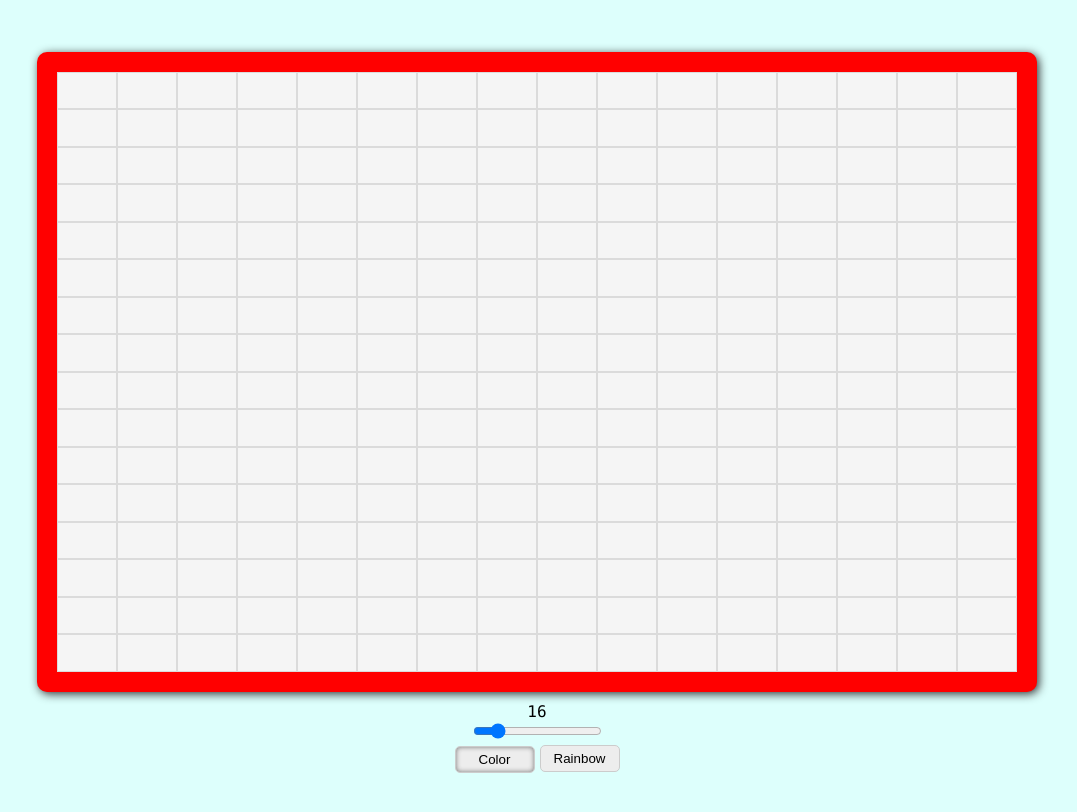
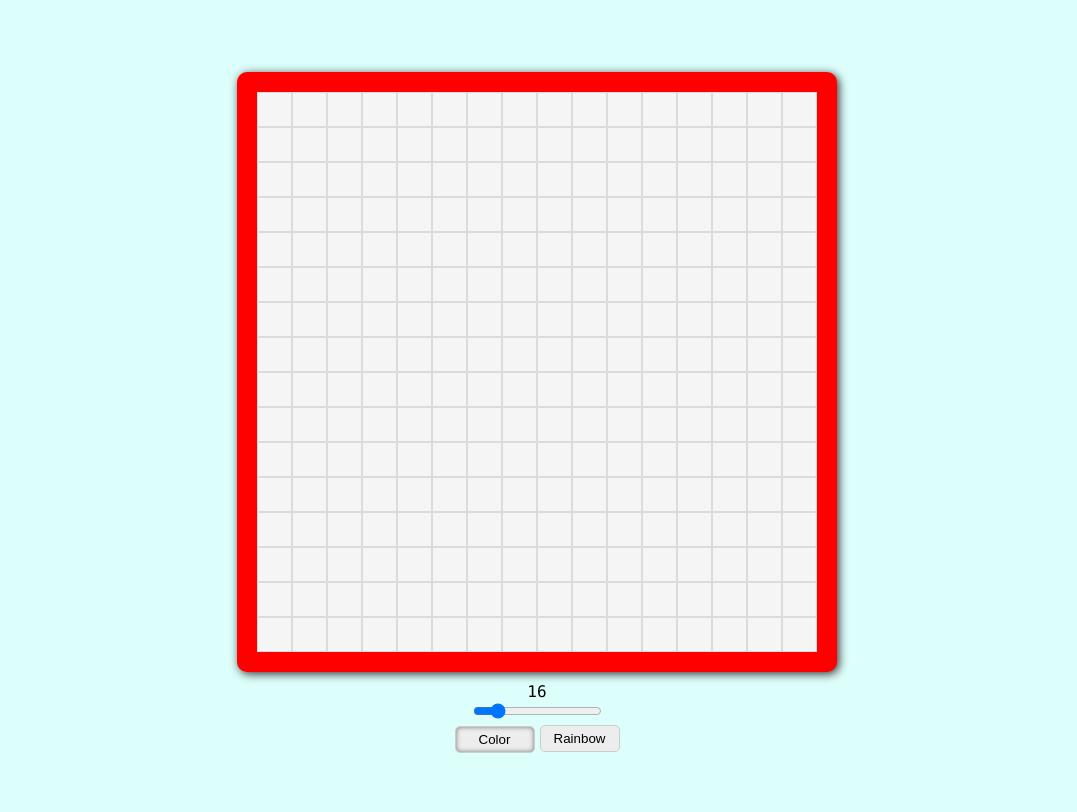
Before and after one commit to tyc007/Etch-A-Sketch, a plain HTML site: page index.html in a window 1280 px wide. Shown: the whole page, without its empty margins (103-1180 px from the left). Drawn offline with Linux system fonts and the light colour scheme.

Commit message:
square size on container and grid

```diff
--- a/index.html
+++ b/index.html
@@ -8,7 +8,7 @@
     <title>Etch-A-Sketch</title>
 </head>
 <body>
-    <div id="container"></div>
+    <div id="container" class="grid"></div>
     <div id="settings"></div>
 </body>
 <script type="module" src="script.js"></script>
--- a/styles.css
+++ b/styles.css
@@ -25,8 +25,8 @@ body {
     display: grid;
     grid-template-rows: repeat(var(--grid-rows), 1fr);
     grid-template-columns: repeat(var(--grid-cols), 1fr);
-    width: 75vw;
-    height: 75vh;
+    width: 70vh;
+    height: 70vh;
     border-radius: 10px;
     box-shadow: 2px 2px 10px #333;
     padding: 20px;
```
